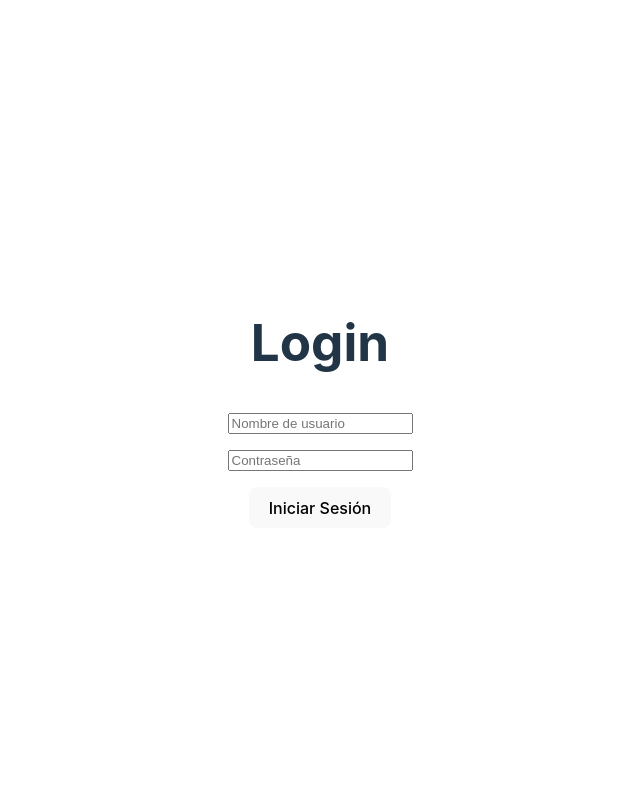
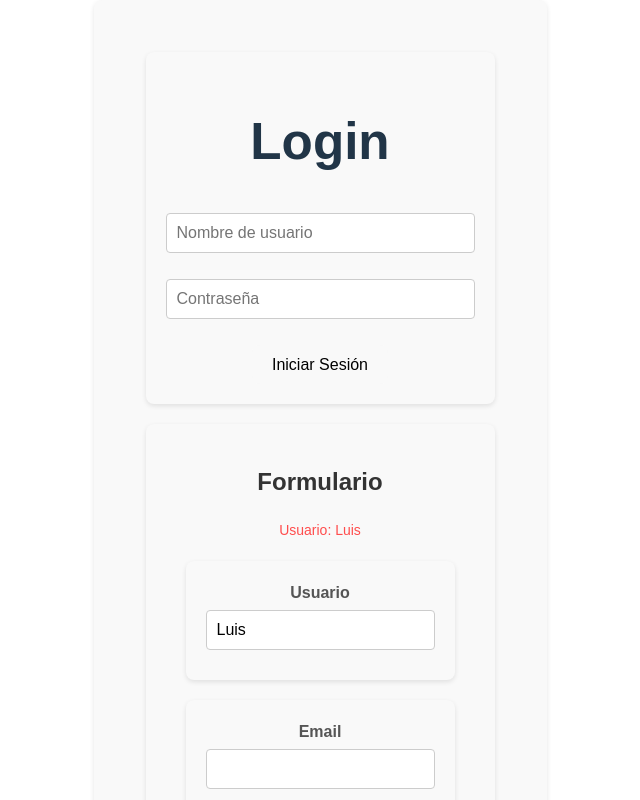
Before and after one commit to Camedute/AnaliPage, a React (Vite) app: page / in a window 1280 px wide. Shown: the top 800 px of the page, without its empty margins (320-960 px from the left). Built offline with nearby package versions, Linux system fonts and the light colour scheme.

Commit message:
añadimiento de componente a main

```diff
--- a/src/main.tsx
+++ b/src/main.tsx
@@ -2,9 +2,11 @@ import { StrictMode } from 'react'
 import { createRoot } from 'react-dom/client'
 import './index.css'
 import Login from './Login.js';
+import Formulario from './Components/Registro.js';
 
 createRoot(document.getElementById('root')!).render(
   <StrictMode>
     <Login />
+    <Formulario />
   </StrictMode>,
 )
```
